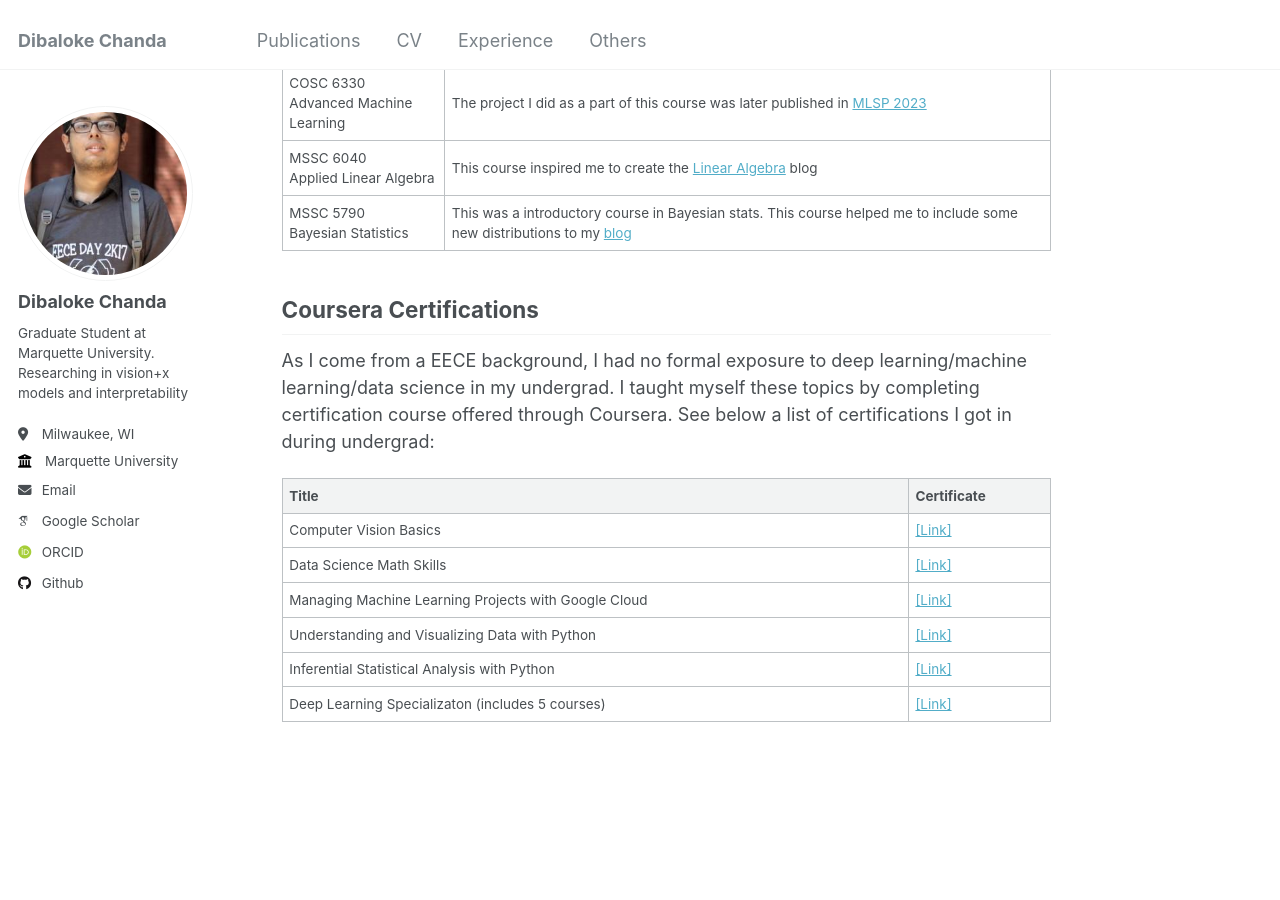
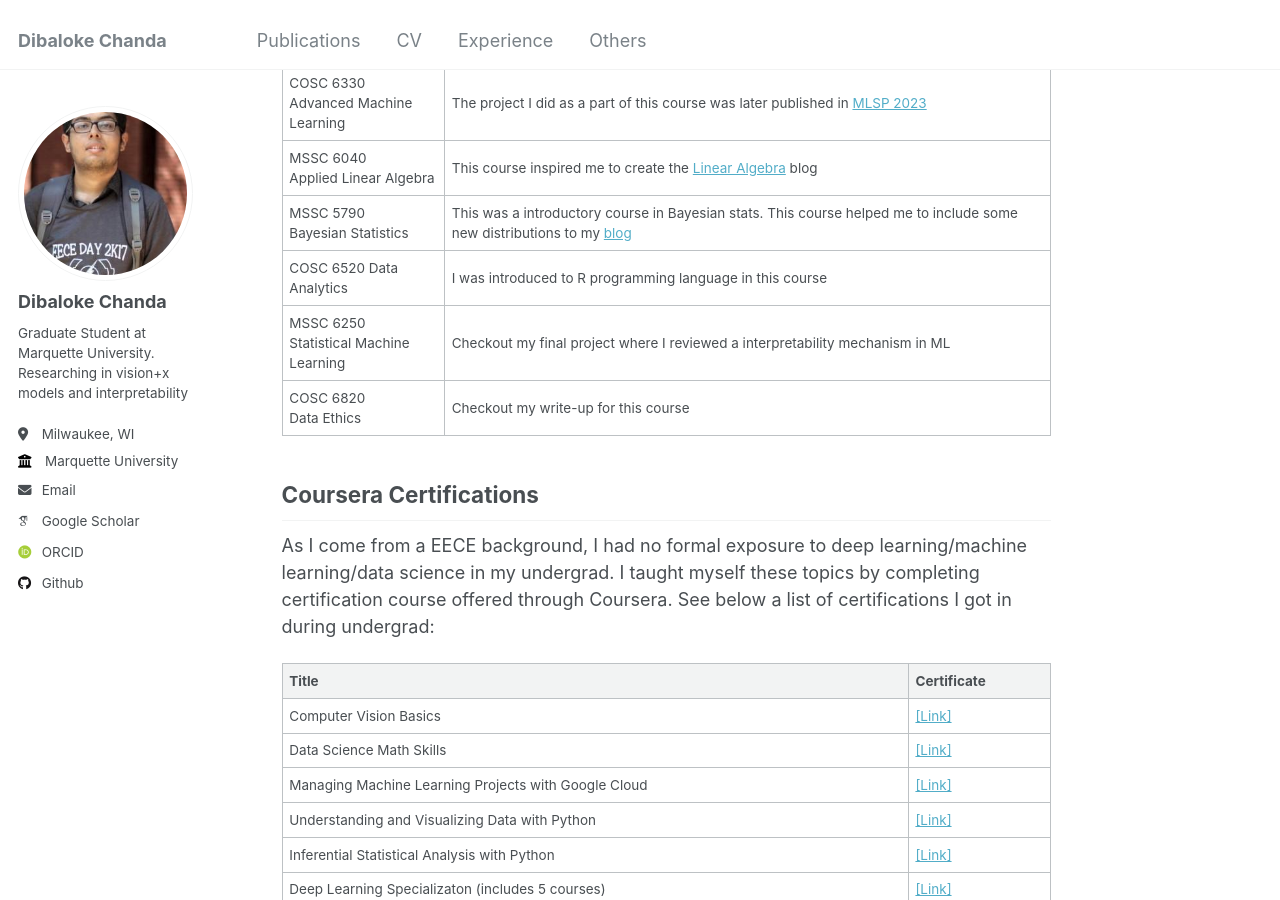
Before and after one commit to dibaloke/dibaloke.github.io, a Jekyll site: the page built from _pages/others.md, in a window 1280 px wide and 900 px high, scrolled down 346 px. Built offline with Jekyll 4.4.1, drawn with Linux system fonts in a browser that asks for light colours; some web fonts are replaced.

Commit message:
Update others.md

```diff
--- a/_pages/others.md
+++ b/_pages/others.md
@@ -10,10 +10,14 @@ Following is a list of courses and projects/skills I gained during my Master's i
 
 | Course Name         | Learning/Project/Skills          |
 |------------------|----------------------|
-|MSSC 5650 <br>Theory of Optimization| This course inspired the following two blogs [Prerequisites for Convex Optimization 1](https://dibalokechanda.github.io/posts/Prerequisites-for-Convex-Optimization1-blog/) and [Prerequisites for Convex Optimization 2](https://dibalokechanda.github.io/posts/Prerequisites-for-Convex-Optimization2-blog/)|
-|COSC 6330 <br> Advanced Machine Learning| The project I did as a part of this course was later published in [MLSP 2023](https://graph-based-mtl-fault-detection.github.io/)|
+|MSSC 5650<br>Theory of Optimization| This course inspired the following two blogs [Prerequisites for Convex Optimization 1](https://dibalokechanda.github.io/posts/Prerequisites-for-Convex-Optimization1-blog/) and [Prerequisites for Convex Optimization 2](https://dibalokechanda.github.io/posts/Prerequisites-for-Convex-Optimization2-blog/)|
+|COSC 6330<br>Advanced Machine Learning| The project I did as a part of this course was later published in [MLSP 2023](https://graph-based-mtl-fault-detection.github.io/)|
 | MSSC 6040 <br> Applied Linear Algebra| This course inspired me to create the [Linear Algebra](https://dibalokechanda.github.io/Linear-Algebra/) blog|
-| MSSC 5790 <br> Bayesian Statistics|This was a introductory course in Bayesian stats. This course helped me to include some new distributions to my [blog](https://dibalokechanda.github.io/posts/a-reference-guide-to-distributions-blog/) |
+| MSSC 5790<br>Bayesian Statistics|This was a introductory course in Bayesian stats. This course helped me to include some new distributions to my [blog](https://dibalokechanda.github.io/posts/a-reference-guide-to-distributions-blog/) |
+|COSC 6520 Data Analytics| I was introduced to R programming language in this course |
+| MSSC 6250<br>Statistical Machine Learning | Checkout my final project where I reviewed a interpretability mechanism in ML|
+| COSC 6820<br>Data Ethics | Checkout my write-up for this course|
+
 
 
 ## Coursera Certifications
```
